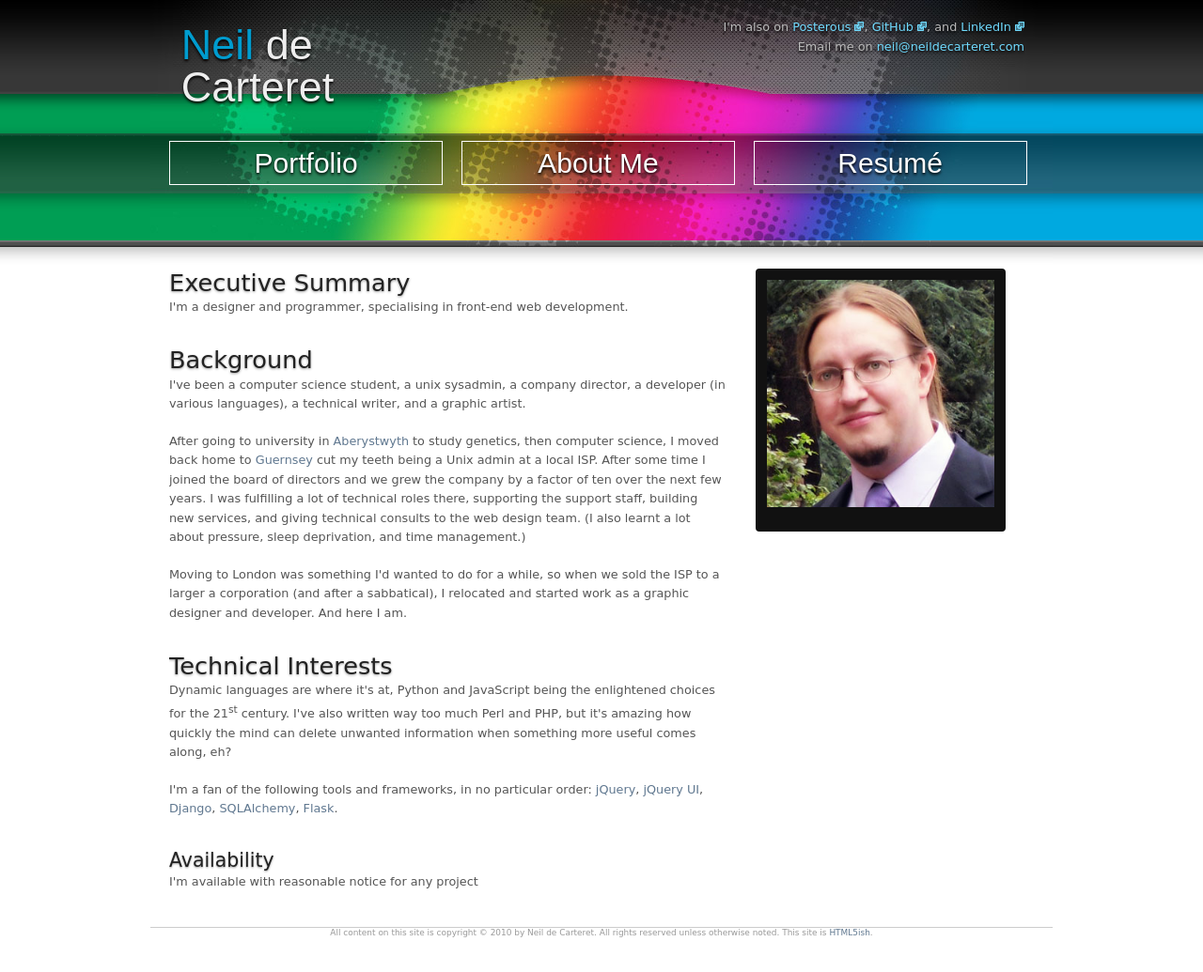
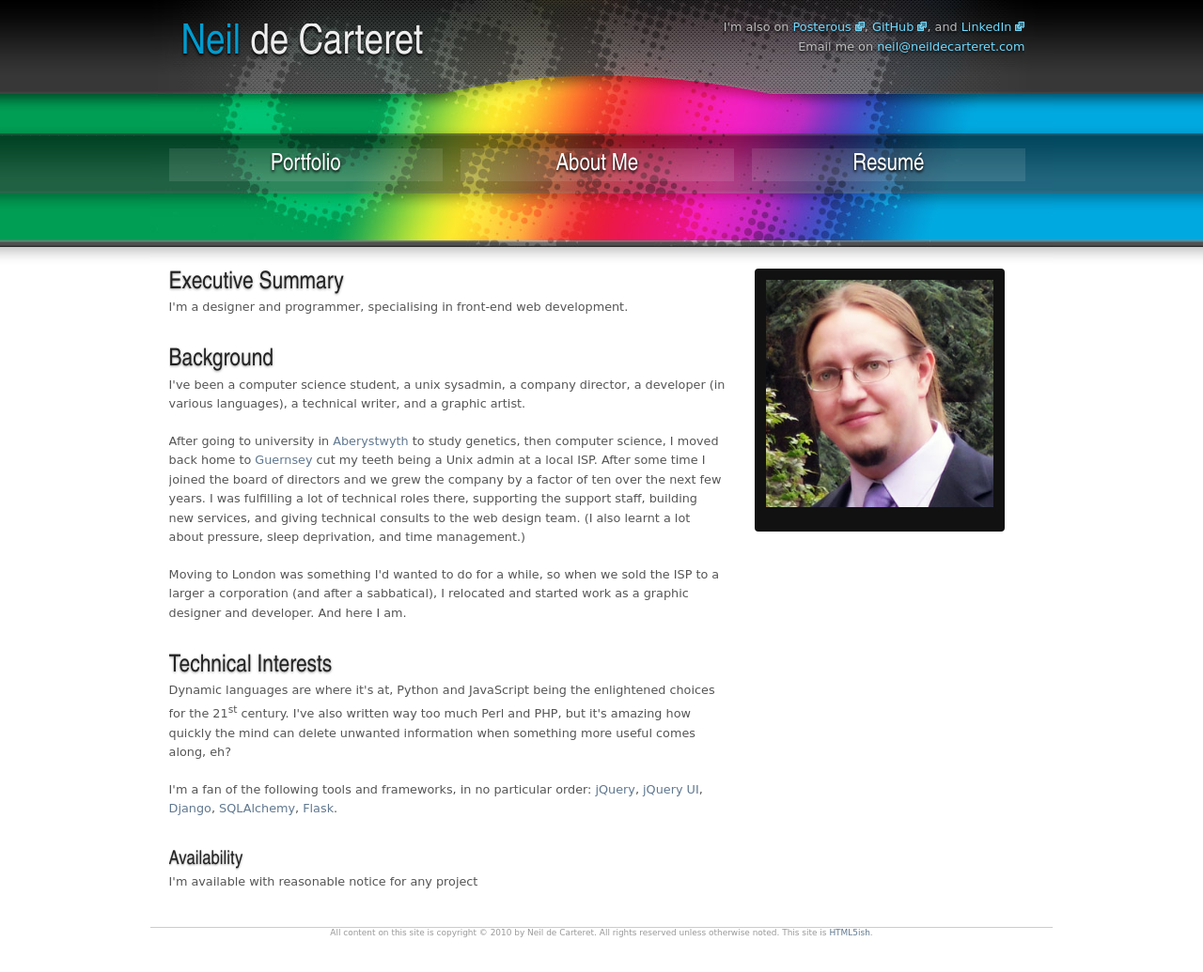
Before and after one commit to n3dst4/stormcrayon, a Django app: template templates/about.html in a window 1280 px wide. Shown: the whole page at 94% size. Run offline with Django 3.2, Linux system fonts and the light colour scheme; the template is opened without the code that fills it, so the values that code supplies are empty; some libraries are stand-ins or nearby versions.

Commit message:
improved top bar and fixed grodyquery for ie6

```diff
--- a/static/css/colours.css
+++ b/static/css/colours.css
@@ -28,10 +28,21 @@ h1, h2, h3, h4, h5, h6{ color: #222; text-shadow: #999 0 0.05em 0.1em;}
 .whisper {color: #bbb;}
 .first-name { color: #009ccf; }
 
-.navigational-aid { border: 1px solid white; }
+.rgba .navigational-aid { qborder: 1px solid rgba(255,255,255, 0.3); background-color: rgba(255,255,255, 0.1); }
+.no-rgba .ie .main-navigation a {
+    background: transparent none;
+    filter:progid:DXImageTransform.Microsoft.gradient(GradientType=1, startColorstr=#19ffffff,endColorstr=#19ffffff);
+    zoom: 1;
+}
 
-.navigational-aid:hover { background-color: rgba(255,255,255, 0.3);  }
+.rgba .navigational-aid:hover { background-color: rgba(255,255,255, 0.3);  }
+.no-rgba .ie .main-navigation a { display: block; }
+.no-rgba .ie .main-navigation a:hover {
+    background: transparent none;
+    filter:progid:DXImageTransform.Microsoft.gradient(GradientType=1, startColorstr=#55ffffff,endColorstr=#55ffffff);
+    zoom: 1;
+}
 
-.main-navigation a, .main-navigation a:visited { color: white; }
+.main-navigation a, .main-navigation a:visited { color: white; text-decoration: none; }
 
-.rgba .main-navigation a, .rgba .main-navigation a:visited { text-decoration: none;}
+.rgba .main-navigation a, .rgba .main-navigation a:visited { }
--- a/static/css/fonts.css
+++ b/static/css/fonts.css
@@ -1,6 +1,7 @@
 body { font-family: "DejaVu Sans", "verdana", sans-serif; font-size: 0.8em; }
 
 a { text-decoration: none; }
+a:link { text-decoration: none; }
 
 
 a:hover { text-decoration: underline; }
@@ -31,7 +32,7 @@ h4:first-child { margin-top: 0; }
 body.lt9 h4 { margin-top: expression(this.previousSibling==null?"0":"1.2em"); }
 
 
-.flare, .name, .main-navigation { font-weight: normal; font-family: 'Yanone Kaffeesatz', sans-serif; }
+h1, h2, h3, h4, h5, h6, .flare, .name, .main-navigation { font-weight: normal; font-family: 'Yanone Kaffeesatz', "Arial Narrow", sans-serif; }
 
 .wf-loading .main-navigation, .wf-loading .name { visibility: hidden; }
 .wf-yanonekaffeesatz-n4-active .main-navigation, .wf-yanonekaffeesatz-n4-active .name,
@@ -42,4 +43,4 @@ body.lt9 h4 { margin-top: expression(this.previousSibling==null?"0":"1.2em"); }
 .shout {font-size: 35px; line-height: 35px;}
 .name .shout {font-size: 45px; line-height: 45px;}
 
-.main-navigation { text-align: center; font-size: 30px; line-height: 45px; }
+.main-navigation { text-align: center; font-size: 25px; line-height: 35px; }
--- a/static/css/large.css
+++ b/static/css/large.css
@@ -6,6 +6,7 @@
 .grid_2 { width:14.583%; } /* 140 */
 .grid_3 { width:22.917%; } /* 220 */
 .grid_4 { width:31.00%; } /* 300 */
+.ie .grid_4 { width:30.50%; } /* 300 */
 .grid_5 { width:41.667%; } /* 380 */
 .grid_6 { width:47.2%; } /* 460  Grrrr bloody exploder :( */
 .grid_7 { width:56.25%; } /* 540 */
@@ -14,7 +15,7 @@
 .grid_10 { width:81.25%; } /* 780 */
 .grid_11 { width:89.583%; } /* 860 */
 .grid_12 { width:97.917%; } /* 940 */
-.column { margin: 0 1.04%; overflow: hidden; float: left; }
+.column { margin: 0 1.0%; overflow: hidden; float: left; }
 .row { width: 97.875%; margin: 0 1.064%; overflow: hidden; }
 
 
@@ -30,14 +31,14 @@ header .row { position: relative; overflow: visible;}
 div.left-stripe { width: 960px; height: 285px; margin: 0 auto; position: absolute; top: 0; right: 960px;}
 #i-am-neil-de-carteret {position: absolute; top: 15px; left: 0px;}
 #super-links p {margin: 0;}
-.linkette { margin: 0 0 1em 0; padding: 1em;}
+.linkette { margin: 1em 0 0 0; padding: 1em;}
 
 .illo-wrapper {margin: 0 1em; position: relative; width: auto; }
 .illo {width: 100%; margin: 0; padding: 0; border: none;}
 
 
-.main-navigation { position: relative; top: 150px; height: 50px;}
-.navigational-aid { height: 45px; }
+.main-navigation { position: relative; top: 158px; height: 35px;}
+.navigational-aid { height: 35px; }
 
 
 
--- a/static/js/grodyquery-part-two.js
+++ b/static/js/grodyquery-part-two.js
@@ -1,22 +1,26 @@
 (function (global, $) {
     $(function(){
-        var timer;
+        var timer, savedWidth, savedHeight, win = $(window);
 
-        if ((typeof grodyQuery == "undefined") || grodyQuery.nativeSupport) return;
+        if ((typeof grodyQuery == "undefined") || grodyQuery.nativeSupport)
+            return;
 
-        $(window).resize(function(){
-            //clog("resized");
+        function diddleLinks () {
+            clog("DIDDLED");
+            $("." + grodyQuery.linkClass).remove();
+            $("head").append(grodyQuery.getLinkHtml());
             if (timer) clearTimeout(timer);
-            timer = setTimeout(diddleLinks, grodyQuery.refreshTimeout);
+        }
+
+        win.resize(function(event){
+            clog("resized");
+            var width = win.width(), height = win.height();
+            if (savedWidth !== width || savedHeight !== height) {
+                if (timer) clearTimeout(timer);
+                timer = setTimeout(diddleLinks, grodyQuery.refreshTimeout);
+                savedWidth = width;
+                savedHeight = height;
+            }
         });
-
     });
 }(this, jQuery));
-
-        function diddleLinks () {
-            var grodyLinks;
-            clog("diddled");
-            grodyLinks = $("." + grodyQuery.linkClass);
-            $("head").append(grodyQuery.getLinkHtml());
-            grodyLinks.remove();
-        }
--- a/static/js/plugins.js
+++ b/static/js/plugins.js
@@ -30,15 +30,9 @@
 
         // fancyboxes
         $("div.linkette a").map(function(){
-            if ($(this).attr("href").match(/\.(?:png|gif|jpg)$/)) {
-                return this;
-            } else {
-                return undefined;
-            }
+            return $(this).attr("href").match(/\.(?:png|gif|jpg)$/)?
+                this : undefined;
         }).fancybox();
-
-
-
 
     });
 })(window.jQuery);
--- a/templates/boilerplate.html
+++ b/templates/boilerplate.html
@@ -49,10 +49,10 @@
   {% block styles %}{# MAGICK!!! #}{% endblock %}
 
 </head>
-<!--[if lt IE 7 ]><body class="ie6 lt7 lt8 lt9"><![endif]-->
-<!--[if IE 7 ]><body class="ie7 gt6 lt8 lt9"><![endif]-->
-<!--[if IE 8 ]><body class="ie8 gt6 gt7 lt9"><![endif]-->
-<!--[if IE 9 ]><body class="ie9 gt6 gt7 gt8"><![endif]-->
+<!--[if lt IE 7 ]><body class="ie ie6 lt7 lt8 lt9"><![endif]-->
+<!--[if IE 7 ]><body class="ie ie7 gt6 lt8 lt9"><![endif]-->
+<!--[if IE 8 ]><body class="ie ie8 gt6 gt7 lt9"><![endif]-->
+<!--[if IE 9 ]><body class="ie ie9 gt6 gt7 gt8"><![endif]-->
 <!--[if (gt IE 9)|!(IE)]><!--><body><!--<![endif]-->
 
   <div id="container">
@@ -74,8 +74,8 @@
   <script>!window.jQuery && document.write('<script src="/static/js/jquery-1.4.2.min.js"><\/script>')</script>
   <script src="/static/plugins/fancybox/jquery.fancybox-1.3.1.js?v=1"></script>
   <script src="/static/js/plugins.js?v=1"></script>
-  <script src="/static/js/jquery.swoosh.js?v=1"></script>
-  <script src="/static/js/script.js?v=1"></script>
+  <!--<script src="/static/js/jquery.swoosh.js?v=1"></script>-->
+  <!--<script src="/static/js/script.js?v=1"></script>-->
 
 
 
--- a/templates/grodyquery-part-one.js
+++ b/templates/grodyquery-part-one.js
@@ -9,6 +9,7 @@
                 getPropertyValue(name);
         }
     }
+
 
     var i, link, allLinks, links, grodyQuery,
         html = document.getElementsByTagName("html")[0],
--- a/templates/stormcrayon.html
+++ b/templates/stormcrayon.html
@@ -1,6 +1,7 @@
 {% extends "boilerplate.html" %}
 
 {% block styles %}
+    <!--// STO  R  M       C    R    A     Y     O      N -->
     <script type="text/javascript">
     // this gets used in a CSS expression so IE can simulate "max-width"
     function calculatePageWidth () {
@@ -12,7 +13,7 @@
     <link rel="stylesheet" href="/static/css/colours.css">
     <link rel="stylesheet" href="/static/css/layout.css">
     <link rel="stylesheet" media="only screen and (min-width: 601px)" href="/static/css/large.css">
-    <link rel="stylesheet" media="only screen and (min-width: 601px)" href="/static/plugins/fancybox/jquery.fancybox-1.3.1.css">
+    <!--<link rel="stylesheet" media="only screen and (min-width: 601px)" href="/static/plugins/fancybox/jquery.fancybox-1.3.1.css">-->
     <link rel="stylesheet" media="only screen and (max-width: 600px)" href="/static/css/small.css?v=1">
 
     <!-- Grodyquery: first we make the html background red, then use a CSS
```
Also changed, not shown: static/plugins/fancybox/jquery.fancybox-1.3.1.js.
